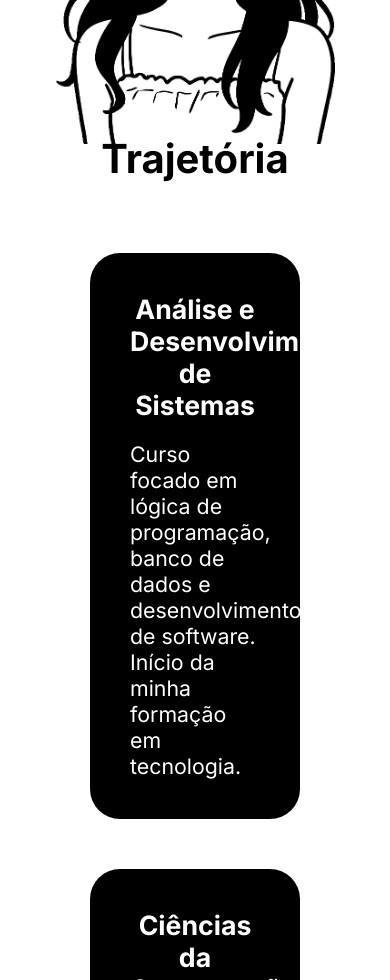
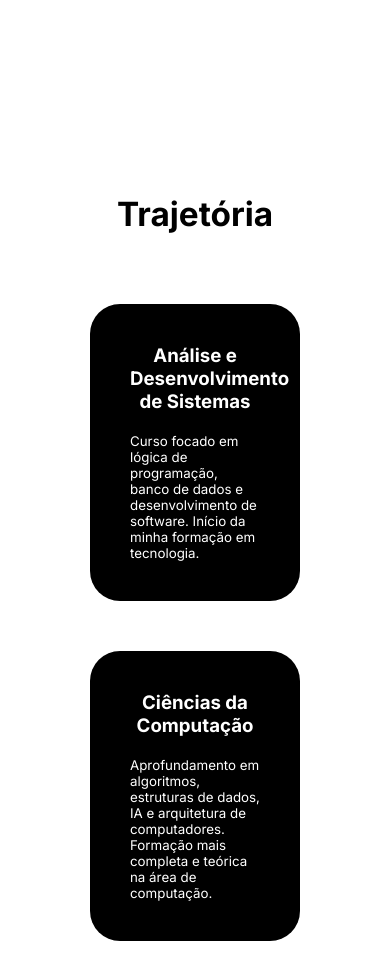
Before and after one commit to natashayasu/portfolio, a plain HTML site: page index.html in a window 390 px wide. Shown: the part 1020-2000 px from the top of the page. Drawn offline with Linux system fonts and the light colour scheme.

Commit message:
Add files via upload

```diff
--- a/style.css
+++ b/style.css
@@ -239,7 +239,7 @@ body.dark-mode .contact-container a {
 
 /* Mobile */
 
-@media (max-width: 800px) {
+@media (max-width: 400px) {
 
     /* SOBRE */
 
@@ -256,7 +256,7 @@ body.dark-mode .contact-container a {
         gap: 50px;
         text-align: center;
         align-items: center;
-        margin: 0 80px;
+        margin: 0 40px;
 
     }
 
@@ -277,10 +277,10 @@ body.dark-mode .contact-container a {
     /* TRAJETÓRIA */
 
     .journey-title {
-        font-size: 30pt;
+        font-size: 25pt;
         font-weight: bold;
         text-align: center;
-        margin-top: 170px;
+        margin-top: 230px;
     }
 
     .journey-item {
@@ -288,7 +288,6 @@ body.dark-mode .contact-container a {
         display: flex;
         flex-direction: column;
         justify-content: center;
-        gap: 50px;
     }
 
     .journey-item1 {
@@ -299,14 +298,14 @@ body.dark-mode .contact-container a {
     }
 
     .journey-number1 {
-        font-size: 20pt;
+        font-size: 14pt;
         font-weight: bold;
         text-align: center;
     }
 
     .journey-number2 {
         margin-top: 20px;
-        font-size: 16pt;
+        font-size: 10pt;
     }
 
     /* RODAPÉ CONTATOS */
@@ -327,7 +326,7 @@ body.dark-mode .contact-container a {
     }
 
     .contact-title {
-        font-size: 30pt;
+        font-size: 25pt;
         font-weight: bold;
         color: black;
     }
```
